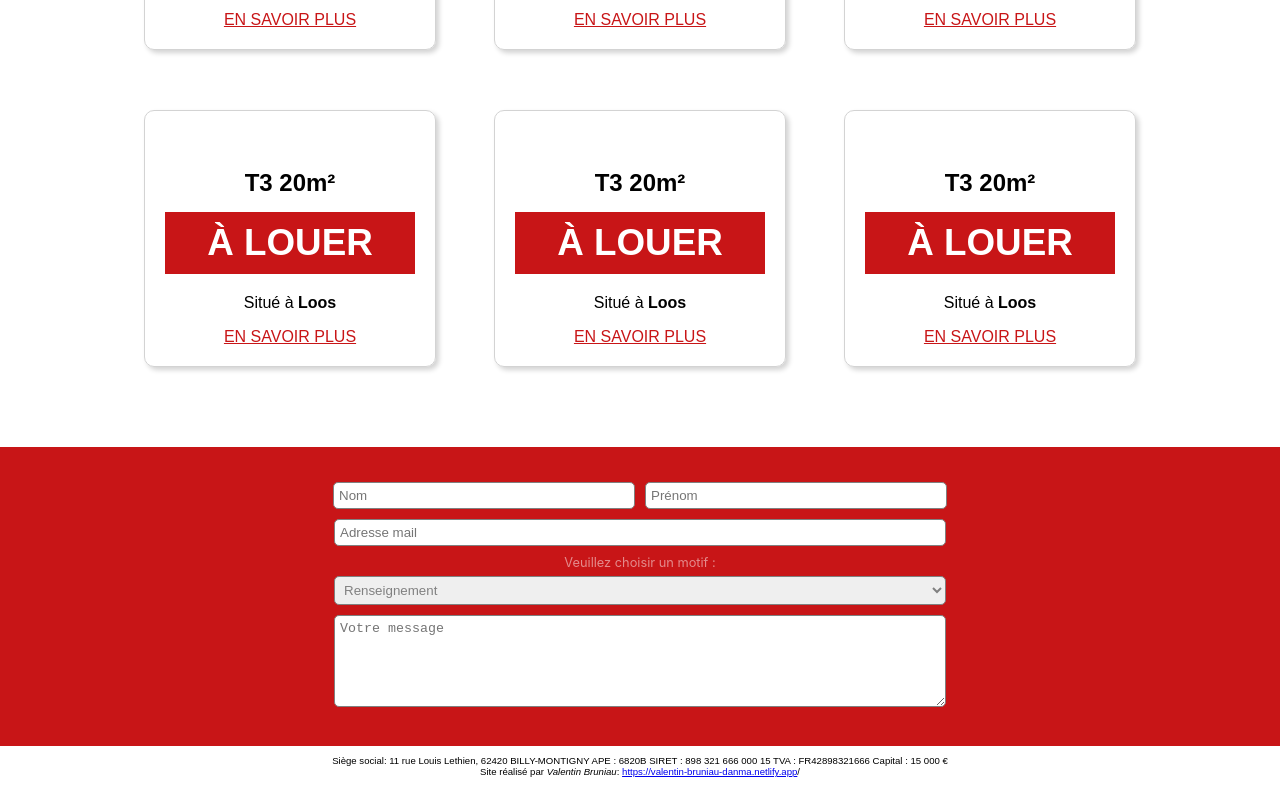
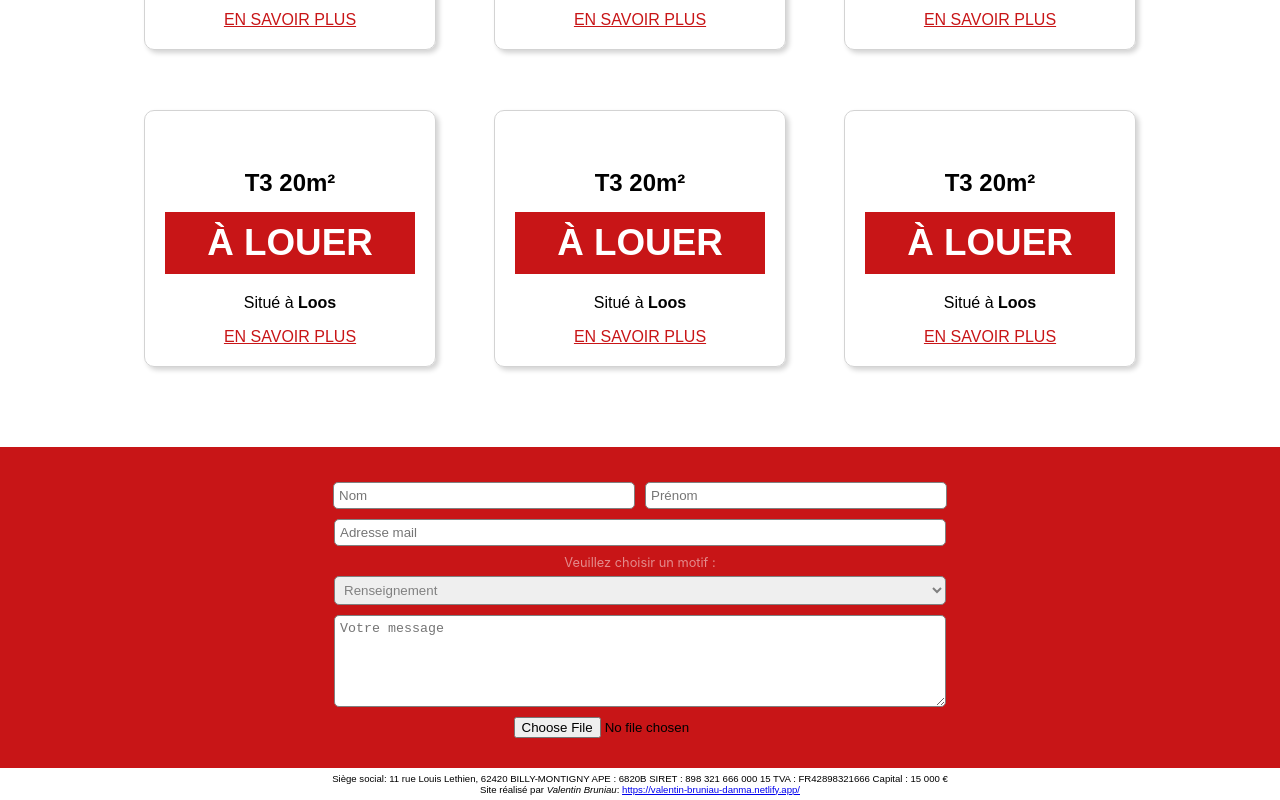
Before and after one commit to valentinbr16/4K_Immo, a React (Create React App) app: page / in a window 1280 px wide. Shown: the part 512-1312 px from the top of the page. Built offline with nearby package versions, Linux system fonts and the light colour scheme.

Commit message:
Ajout input type file sans CSS

```diff
--- a/src/Form.css
+++ b/src/Form.css
@@ -45,6 +45,8 @@
     font-family: Montserrat, Arial, Helvetica, sans-serif;
     font-size: 0.6rem;
     text-align: center;
+    margin: 5px auto;
+    width: 75%;
 }
 
 @media screen and (min-width: 768px) {
--- a/src/Form.js
+++ b/src/Form.js
@@ -35,9 +35,12 @@ export default function Form() {
                 <div>
                     <textarea className="form__comment" id="comment" placeholder="Votre message" name="comment" id="comment"/>
                 </div>
+                <div>
+                    <input type="file" placeholder="Pièces jointes"/>
+                </div>
             </form>
             <p className="footer__copyright">Siège social: 11 rue Louis Lethien, 62420 BILLY-MONTIGNY	APE : 6820B SIRET : 898 321 666 000 15 TVA : FR42898321666 Capital : 15 000 €<br/>
-            Site réalisé par <em>Valentin Bruniau</em>: <a href="https://valentin-bruniau-danma.netlify.app">https://valentin-bruniau-danma.netlify.app</a>/</p>
+            Site réalisé par <em>Valentin Bruniau</em>: <a href="https://valentin-bruniau-danma.netlify.app">https://valentin-bruniau-danma.netlify.app/</a></p>
         </footer>
     )
 }
```
